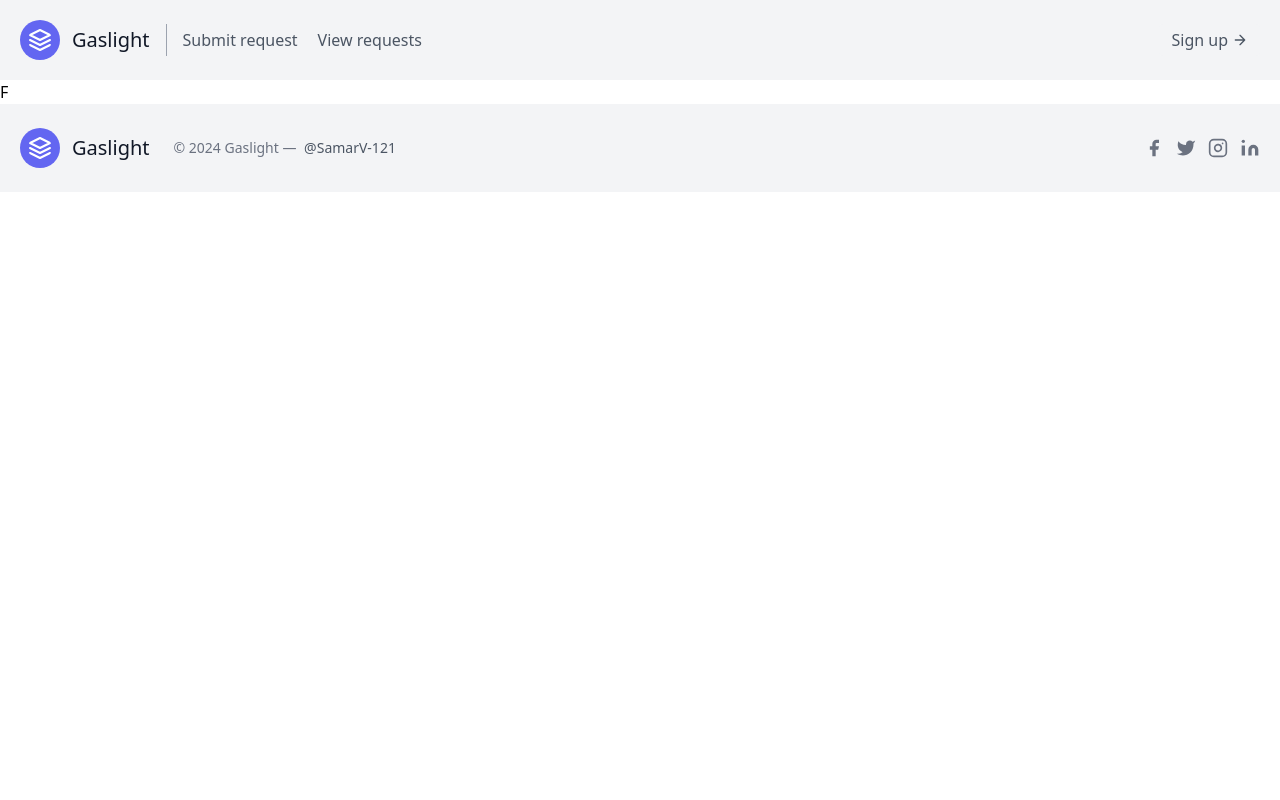
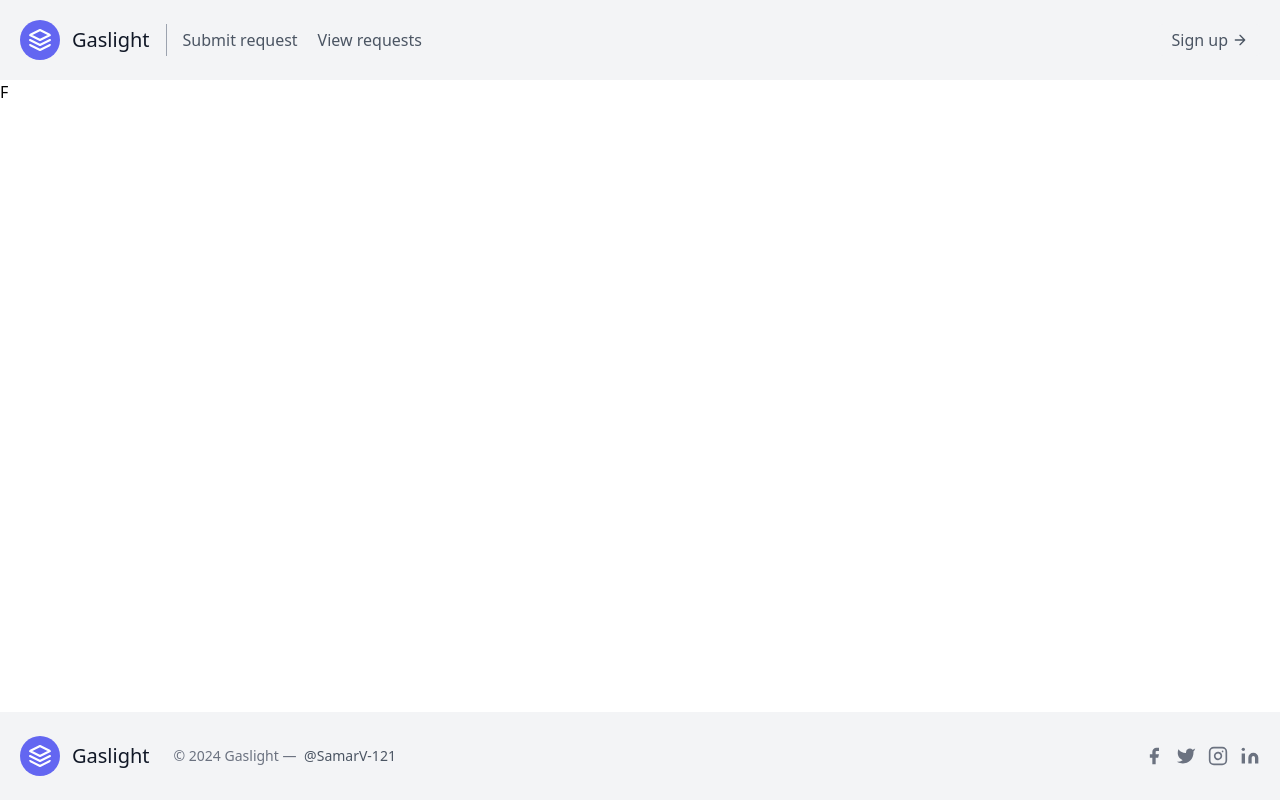
Before and after one commit to SamarV-121/gaslight, a Django app: page / in a window 1280 px wide. Run offline with Django 5.2, Linux system fonts and the light colour scheme; some libraries are stand-ins or nearby versions.

Commit message:
Make footer sticky
Change-Id: Ib5445a437ea4390e3f7a72c5cbca9e2ec01ffc92

```diff
--- a/templates/base.html
+++ b/templates/base.html
@@ -5,10 +5,12 @@
         <meta name="viewport" content="width=device-width, initial-scale=1.0" />
         <script src="https://cdn.tailwindcss.com"></script>
     </head>
-    <body>
+    <body class="flex flex-col min-h-screen">
         {% include "header.html" %}
-        {% block body %}
-        {% endblock body %}
+        <main class="flex-1">
+            {% block body %}
+            {% endblock body %}
+        </main>
         {% include "footer.html" %}
     </body>
 </html>
```
